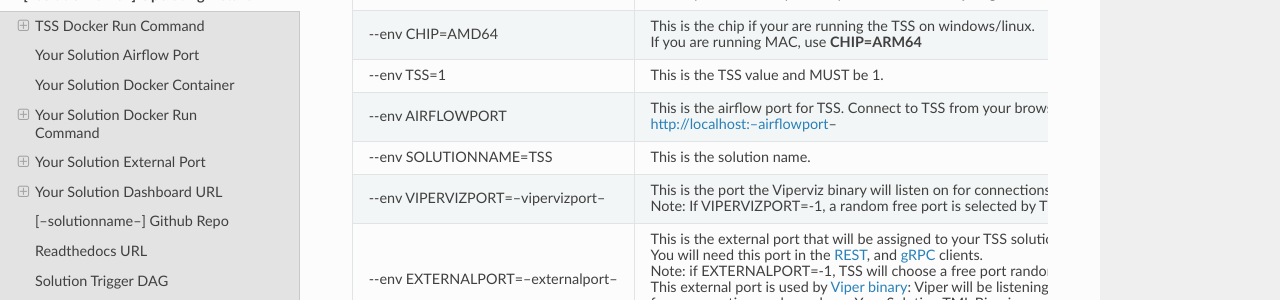
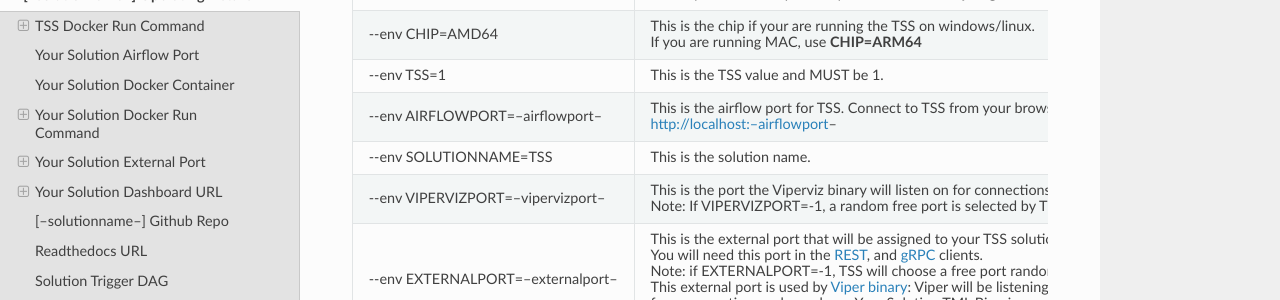
Before and after one commit to vanesalcb06/tssproject2-2b5c, a Sphinx documentation site: the page built from docs/source/operating.rst, in a window 1280 px wide and 900 px high, scrolled down 1120 px. Shown: the part 151-451 px from the top of the window. Built offline with Sphinx 7.4.7 and the Read the Docs theme 2.0.0, drawn with Linux system fonts in a browser that asks for light colours.

Commit message:
Update operating.rst

```diff
--- a/docs/source/operating.rst
+++ b/docs/source/operating.rst
@@ -58,7 +58,7 @@ TSS Docker Run Command: Parameter Explanation
        If you are running MAC, use **CHIP=ARM64**
    * - \-\-env TSS=1
      - This is the TSS value and MUST be 1.
-   * - \-\-env AIRFLOWPORT
+   * - \-\-env AIRFLOWPORT=--airflowport--
      - This is the airflow port for TSS.  Connect to TSS from your browser:
 
        http://localhost:--airflowport--
```
